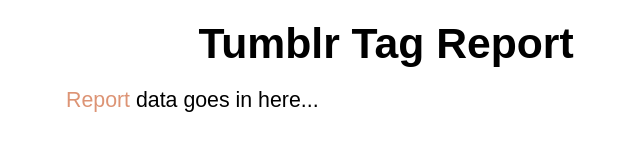
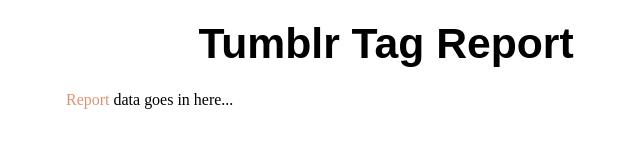
Before and after one commit to naum/comeacropper, a plain HTML site: page web/index.html in a window 1280 px wide. Shown: the whole page, without its empty margins (254-894 px from the left). Drawn offline with nearby package versions, Linux system fonts and the light colour scheme.

Commit message:
minor css tinkering

```diff
--- a/web/style/main.css
+++ b/web/style/main.css
@@ -20,3 +20,8 @@
 h1, h2 {
   text-align: center;
 }
+
+#discoveryboard {
+  font-family: monotype;
+  font-size: 0.75em;
+}
```
